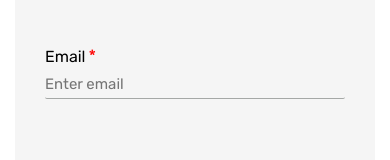
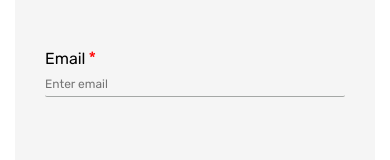
Before and after one commit to isakibul/muslimintech-client, a React (Vite) app: page / in a window 390 px wide. Shown: the part 140-300 px from the top of the page. Built offline with nearby package versions, Linux system fonts and the light colour scheme.

Commit message:
font issue fixed

```diff
--- a/src/App.css
+++ b/src/App.css
@@ -157,6 +157,7 @@ button:hover{
     padding: 30px;
   }
   input[type="text"],
+  input[type="email"],
   select{
     font-size: 12px;
   }
```
